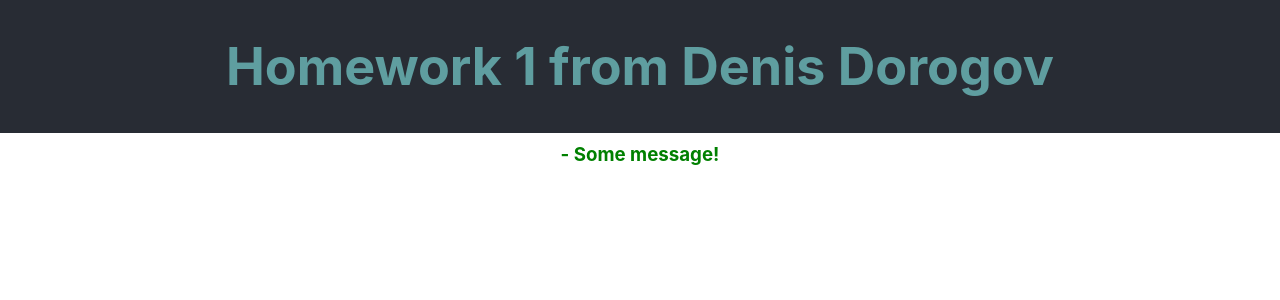
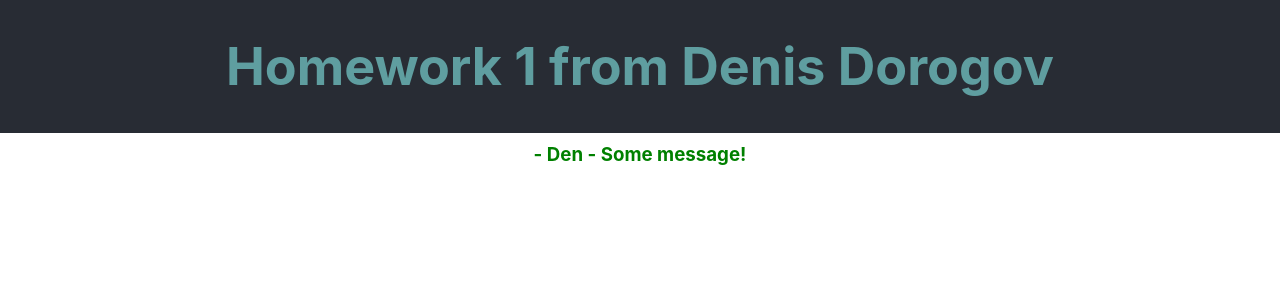
Before and after one commit to DenisDorogov/ReactJS.Base, a React (Create React App) app: page / in a window 1280 px wide. Shown: the top 300 px of the page. Built offline with nearby package versions, Linux system fonts and the light colour scheme.

Commit message:
Добавлено деструктурирование

```diff
--- a/src/App.js
+++ b/src/App.js
@@ -7,7 +7,7 @@ function App(props) {
       <header className='App-header'>
         <h1 className='heading'>{props.greeting}</h1>
       </header>
-      <Message text={props.text}/>
+      <Message text={props.text} user={props.user}/>
     </div>
   );
 }
--- a/src/Message.js
+++ b/src/Message.js
@@ -1,9 +1,9 @@
 import './Message.css';
 
-function Message(props) {
+function Message({text, user}) {
   return (
     <div className="Message" >
-       <h3 className={'message'}> - {props.text}!</h3>
+       <h3 className={'message'}> - {user} - {text}!</h3>
     </div>
   );
 }
--- a/src/index.js
+++ b/src/index.js
@@ -9,7 +9,7 @@ const inputMessage = 'Some message';
 
 ReactDOM.render(
   <React.StrictMode>
-    <App text={inputMessage} greeting={GREETING}/>
+    <App text={inputMessage} greeting={GREETING} user={'Den'}/>
   </React.StrictMode>,
   document.getElementById('root')
 );
```
